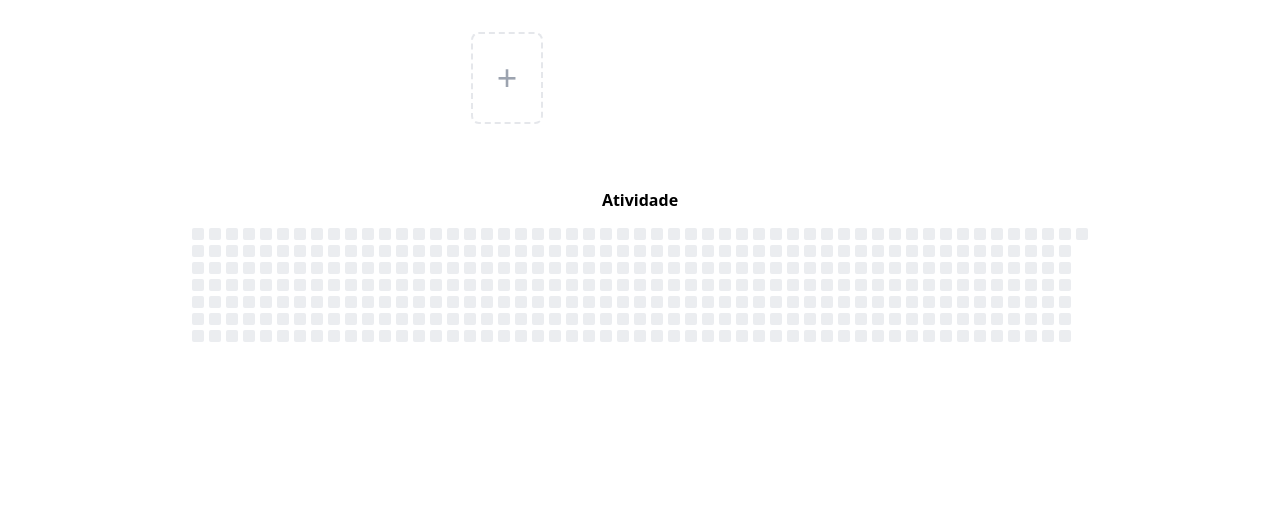
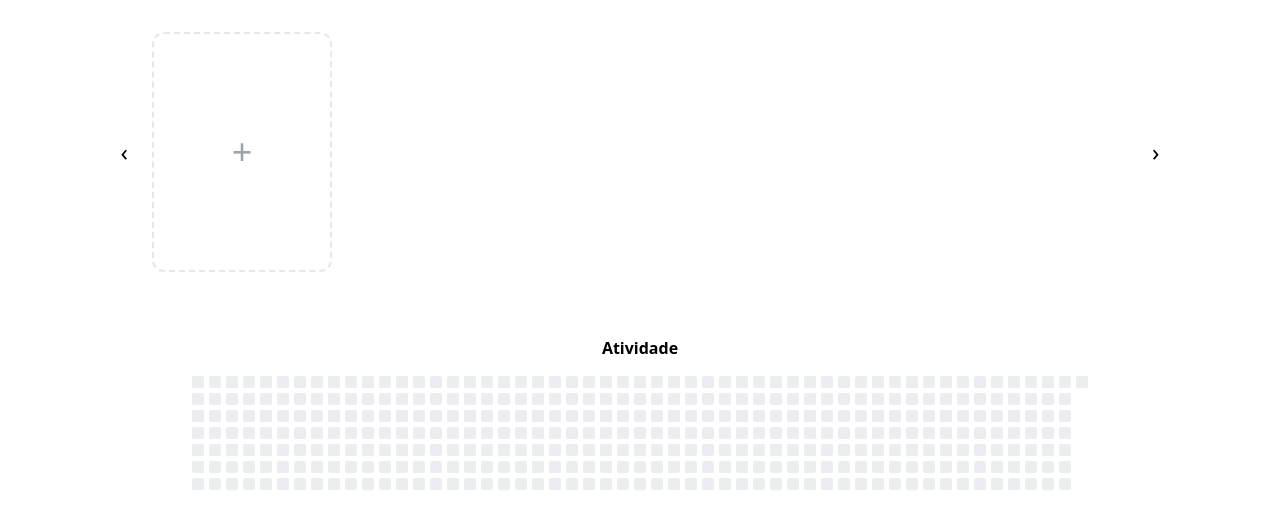
Before and after one commit to italoEng/boss_deck, a Flask app: page / in a window 1280 px wide. Shown: the part 75-604 px from the top of the page. Run offline with Flask 3, Linux system fonts and the light colour scheme; data that the repository does not hold is empty; parts of the project's set-up code (start-up, migrations or seed data) failed here and were passed over; some libraries are stand-ins or nearby versions.

Commit message:
homepage

```diff
--- a/static/homepage.js
+++ b/static/homepage.js
@@ -60,3 +60,16 @@ function buildHeatmap() {
 document.addEventListener('DOMContentLoaded', function() {
     buildHeatmap();
 });
+
+let carouselIndex = 0;
+const cardWidth = 196; // 180px + 16px gap
+
+function scrollCarousel(direction) {
+    const carousel = document.getElementById('carousel');
+    const totalCards = carousel.children.length;
+    const visibleCards = 4;
+    const maxIndex = totalCards - visibleCards;
+
+    carouselIndex = Math.max(0, Math.min(carouselIndex + direction, maxIndex));
+    carousel.scrollTo({ left: carouselIndex * cardWidth, behavior: 'smooth' });
+}
--- a/templates/homepage.html
+++ b/templates/homepage.html
@@ -13,28 +13,40 @@
         <button onclick="toggleEdit()" class="border px-4 py-2 rounded">Editar</button>
     </nav>
 
-    <div class="flex justify-center p-8">
-        <div class="grid grid-cols-4 gap-4 mx-auto">
-            <!-- novo baralho -->
-            <div onclick="document.getElementById('modal').classList.remove('hidden')"
-                class="border-2 border-dashed rounded-lg p-6 flex items-center justify-center cursor-pointer hover:bg-gray-100">
-                <span class="text-4xl text-gray-400">+</span>
-            </div>
+    <div class="flex items-center justify-center gap-4 p-8">
+
+        <button onclick="scrollCarousel(-1)" class="text-2xl px-2 hover:text-gray-500">
+            ‹
+        </button>
+
+        <!-- novo baralho -->
+        <div onclick="document.getElementById('modal').classList.remove('hidden')"
+            class="border-2 border-dashed rounded-xl flex items-center justify-center cursor-pointer hover:bg-gray-100 flex-shrink-0"
+            style="width:180px; height:240px">
+            <span class="text-4xl text-gray-400">+</span>
+        </div>
+
+        <!-- trilho do carrossel -->
+        <div class="flex gap-4 overflow-hidden" id="carousel" style="width: 780px">
 
             <!-- Baralhos -->
             {% for deck in decks %}
-            <a href='/deck/{{ deck["id"] }}' class="border rounded-lg p-12 block hover:bg-gray-100 relative">
-                <h2 class="font-bold text-lg">
+            <a href='/deck/{{ deck["id"] }}'
+                class="border rounded-xl p-4 block hover:shadow-lg relative bg-white flex-shrink-0"
+                style="width:180px; height:240px">
+                <h2 class="font-bold text-lg flex items-center justify-center">
                     {{ deck["name"] }}
                     {% if deck["due"] == 0 %} ✅ {% endif %}
                 </h2>
-                <p class="text-gray-500">{{ deck["description"] }}</p>
+                <p class="text-gray-500 text-sm flex items-center justify-center">
+                    {{ deck["description"] }}
+                </p>
+
                 <div class="edit-actions hidden absolute top-2 right-2 flex gap-2">
 
                     <!-- Edit Deck -->
                     <button
-                        onclick="event.stopPropagation(); abrirEditar({{ deck['id'] }}, '{{ deck['name'] }}', '{{ deck['description'] }}');
-                        return false"
+                        onclick="event.stopPropagation(); abrirEditar({{ deck['id'] }}, '{{ deck['name'] }}', '{{ deck['description'] }}'); return false"
                         class="bg-yellow-400 text-white px-2 py-1 rounded text-sm">✏️
                     </button>
 
@@ -48,7 +60,13 @@
                 </div>
             </a>
             {% endfor %}
+
         </div>
+
+        <button onclick="scrollCarousel(1)" class="text-2xl px-2 hover:text-gray-500">
+            ›
+        </button>
+
     </div>
 
     <div class="flex flex-col items-center p-8">
```
